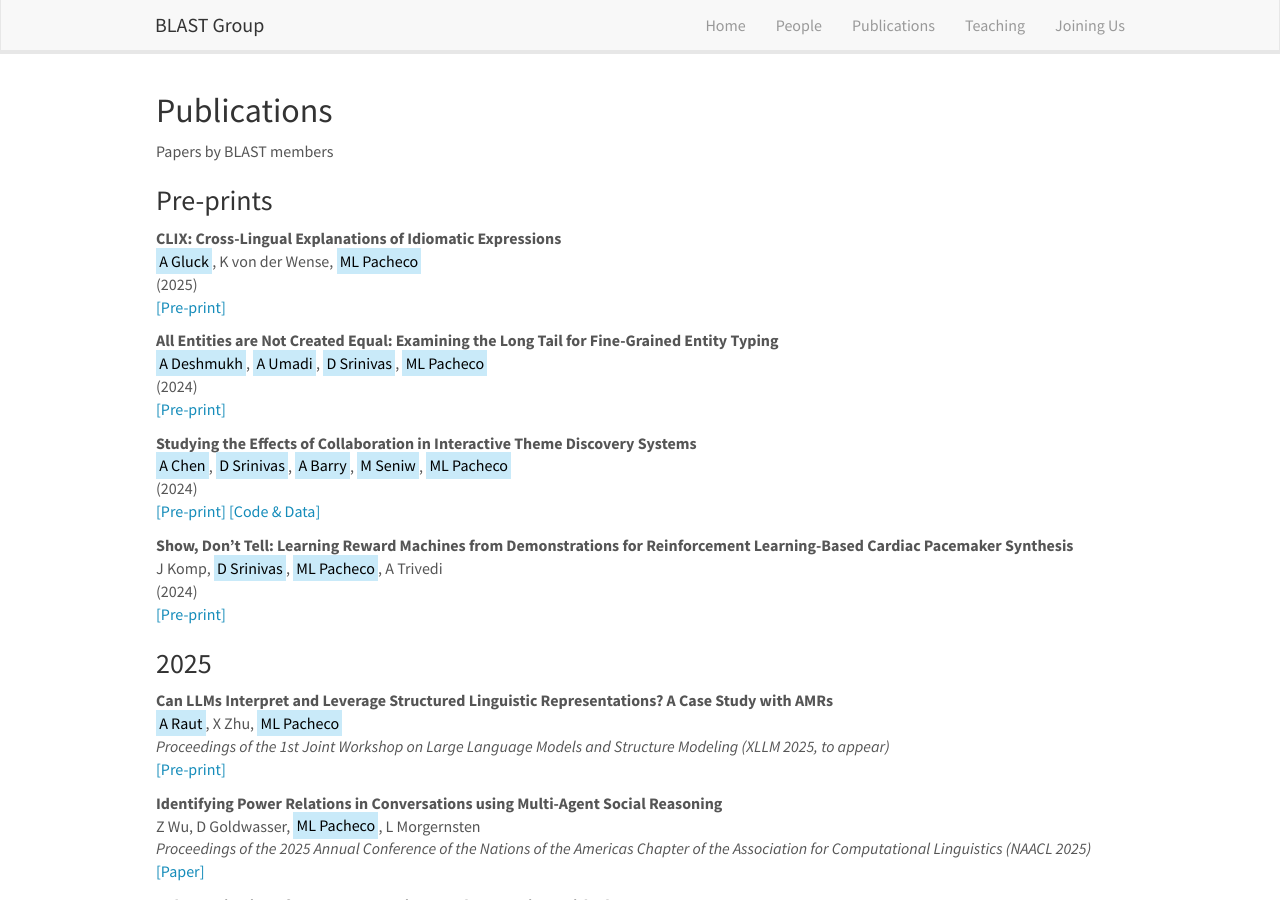
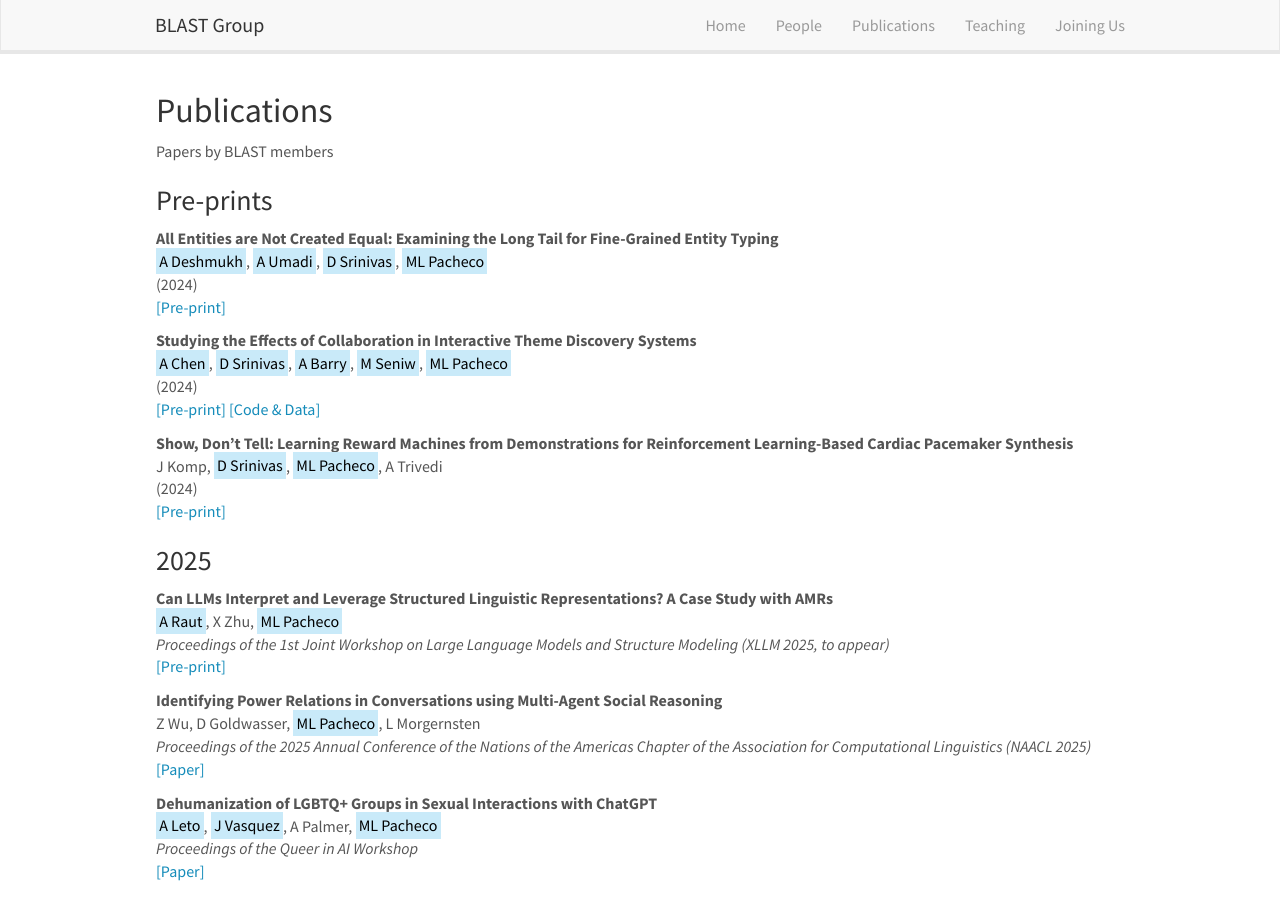
Before and after one commit to blast-cu/blast-cu.github.io, a Jekyll site: the page built from _pages/publications.md, in a window 1280 px wide and 900 px high. Built offline with Jekyll 4.4.1, drawn with Linux system fonts in a browser that asks for light colours; nearby versions of some CDN libraries.

Commit message:
Update publist_preprint.yml

```diff
--- a/_data/publist_preprint.yml
+++ b/_data/publist_preprint.yml
@@ -1,11 +1,3 @@
-- title: "CLIX: Cross-Lingual Explanations of Idiomatic Expressions"
-  authors: <mark>A Gluck</mark>, K von der Wense, <mark>ML Pacheco</mark>
-  highlight: 0
-  link:
-    url: https://arxiv.org/pdf/2501.03191
-    display: \[Pre-print\]
-  year: 2025
-
 - title: "All Entities are Not Created Equal: Examining the Long Tail for Fine-Grained Entity Typing"
   authors: <mark>A Deshmukh</mark>, <mark>A Umadi</mark>, <mark>D Srinivas</mark>, <mark>ML Pacheco</mark>
   highlight: 0
```
